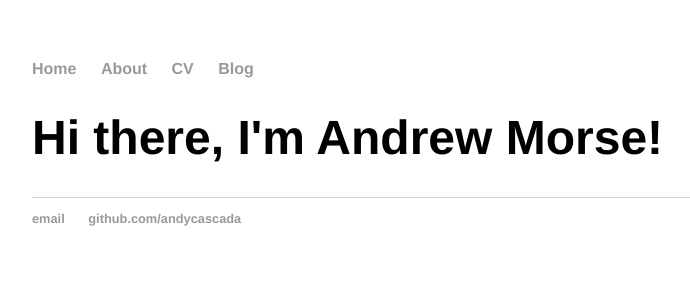
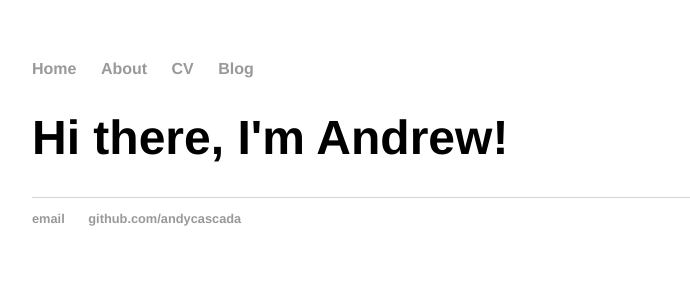
Before and after one commit to AndyCascada/andycascada.github.io, a Jekyll site: the page built from index.html, in a window 1280 px wide. Shown: the top 300 px of the page, without its empty margins (160-850 px from the left). Built offline with Jekyll 4.4.1, drawn with Linux system fonts in a browser that asks for light colours.

Commit message:
Update index.html
dropping last name

```diff
--- a/index.html
+++ b/index.html
@@ -3,5 +3,5 @@ layout: default
 title: Andrew Morse
 ---
 <div class="blurb">
-	<h1>Hi there, I'm Andrew Morse!</h1>
+	<h1>Hi there, I'm Andrew!</h1>
 </div><!-- /.blurb -->
```
